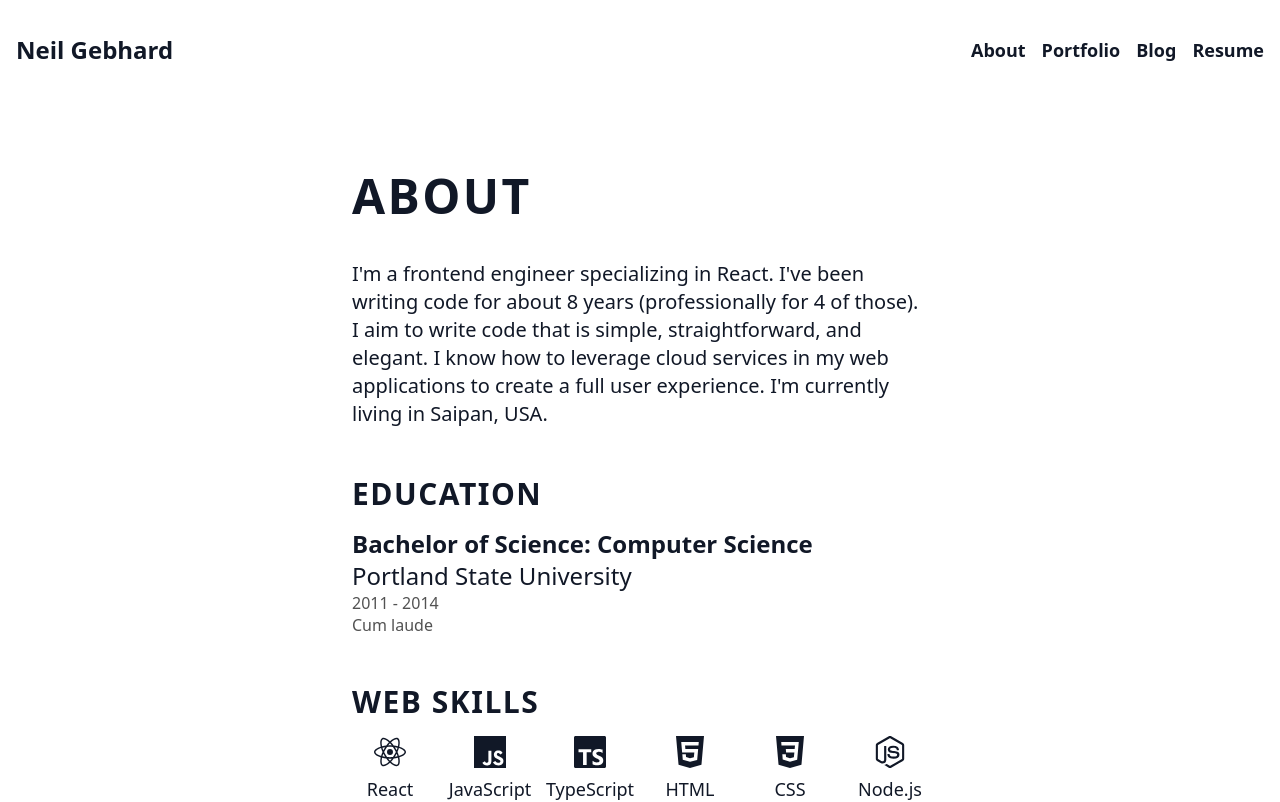
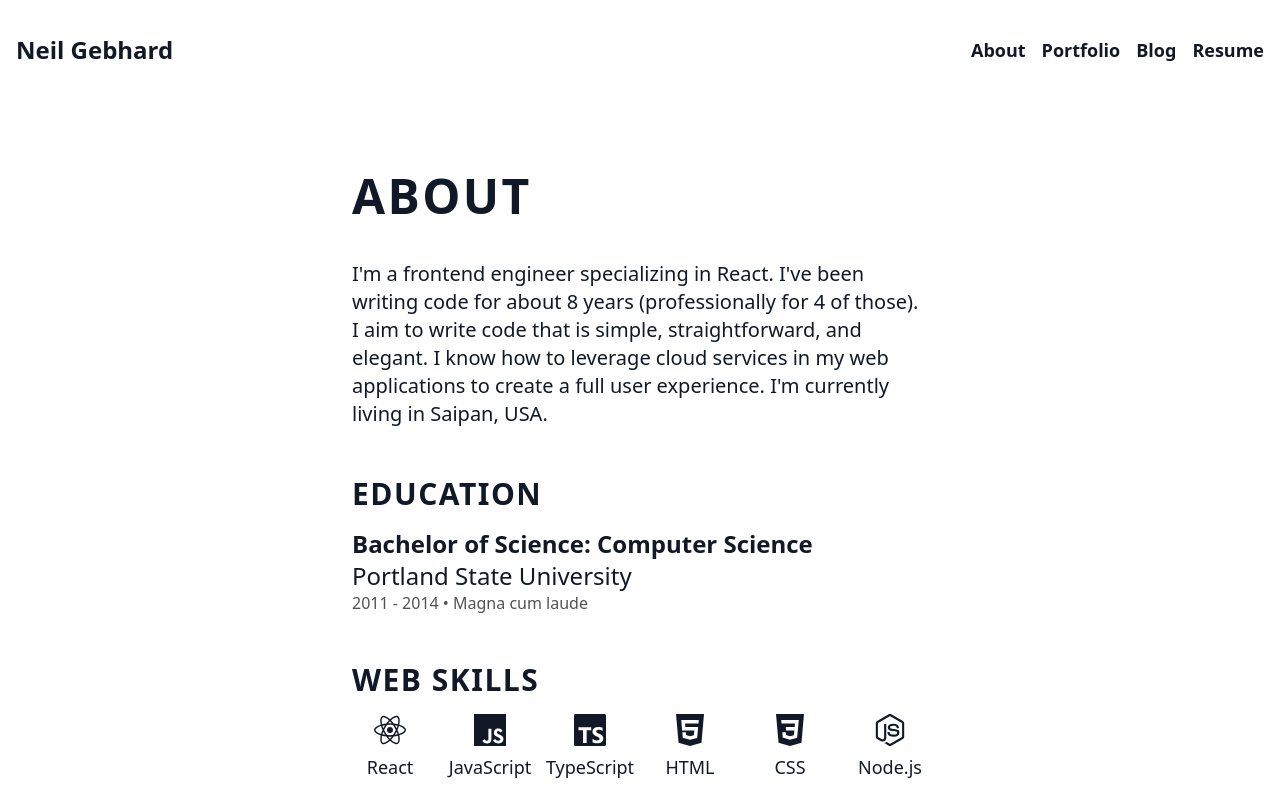
Before and after one commit to neilgebhard/neilgebhard.com, a Next.js app: page /about in a window 1280 px wide. Shown: the top 802 px of the page. Built offline with nearby package versions, Linux system fonts and the light colour scheme.

Commit message:
:lipstick: Add layout touchup

```diff
--- a/pages/about.tsx
+++ b/pages/about.tsx
@@ -165,8 +165,8 @@ export default function About() {
             Bachelor of Science: Computer Science
           </div>
           <div className="text-2xl">Portland State University</div>
-          <div className="text-neutral-600">2011 - 2014</div>
-          <div className="text-neutral-600">Cum laude</div>
+          <div className="text-neutral-600">2011 - 2014 • Magna cum laude</div>
+          <div className="text-neutral-600"></div>
         </motion.section>
         <h2>Web Skills</h2>
         <motion.section
```
